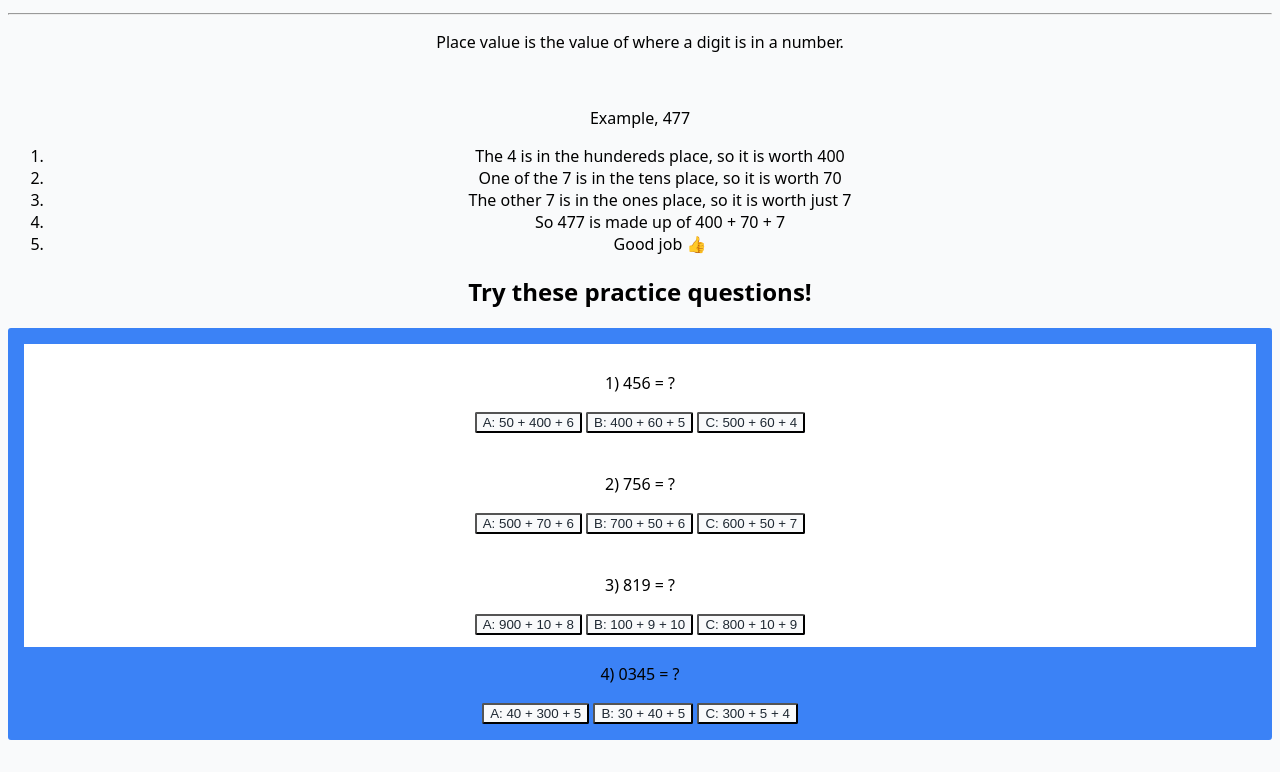
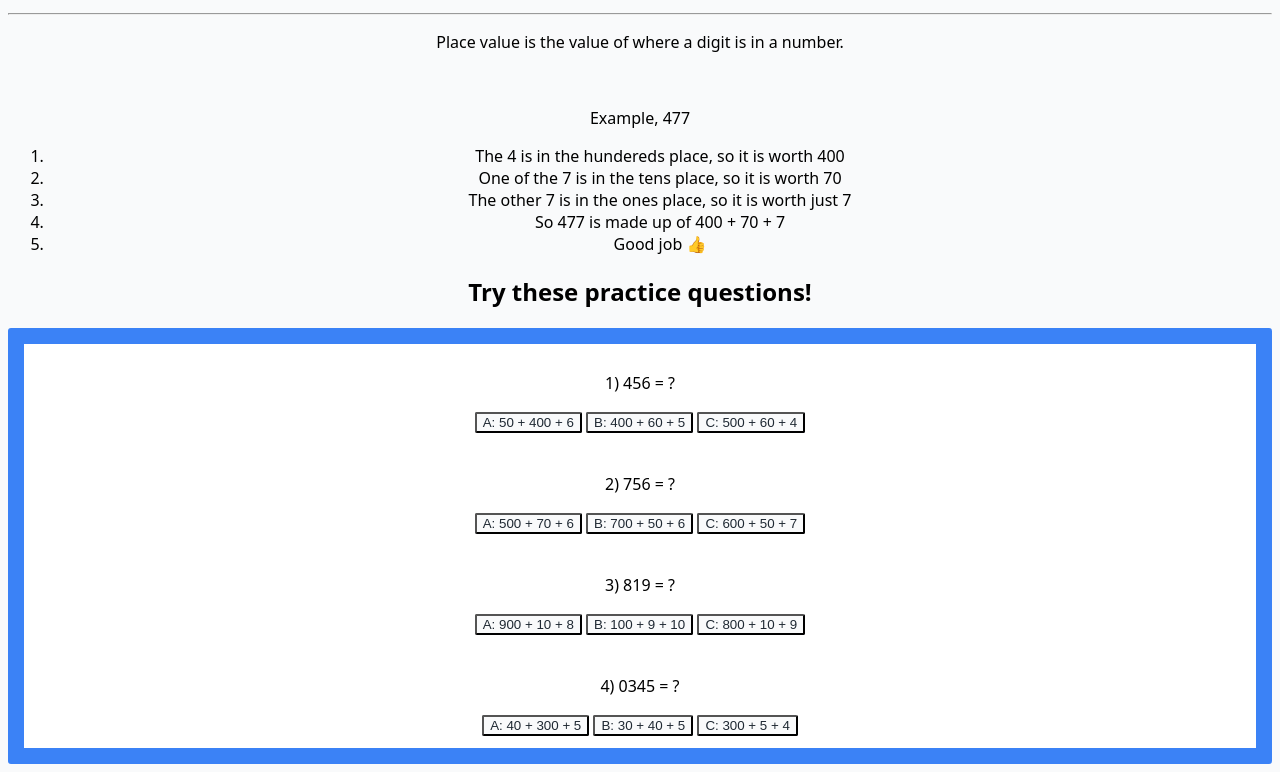
Before and after one commit to blentakle-droid/2nd-grade-learning, a plain HTML site: page placevalue.html in a window 1280 px wide. Shown: the part 111-883 px from the top of the page. Before the commit the page ends 859 px from the top, so only its background shows below. Drawn offline with Linux system fonts and the light colour scheme.

Commit message:
Update placevalue.html

```diff
--- a/placevalue.html
+++ b/placevalue.html
@@ -77,7 +77,7 @@
         <button data-correct="true"> C: 800 + 10 + 9</button>
         <p class="feedback" style="display:none;">C, because it shows that the 8 is worth 800, the 1 is worth 10, and the 9 is worth 9</p>
         </div>
-        <div class="questio1n">
+        <div class="question">
         <p>4) 0345 = ?</p>
         <button data-correct="true">A: 40 + 300 + 5</button>
         <button>B: 30 + 40 + 5</button>
@@ -118,4 +118,5 @@
    });
     </script>
 </body>
+
 </html>
```
